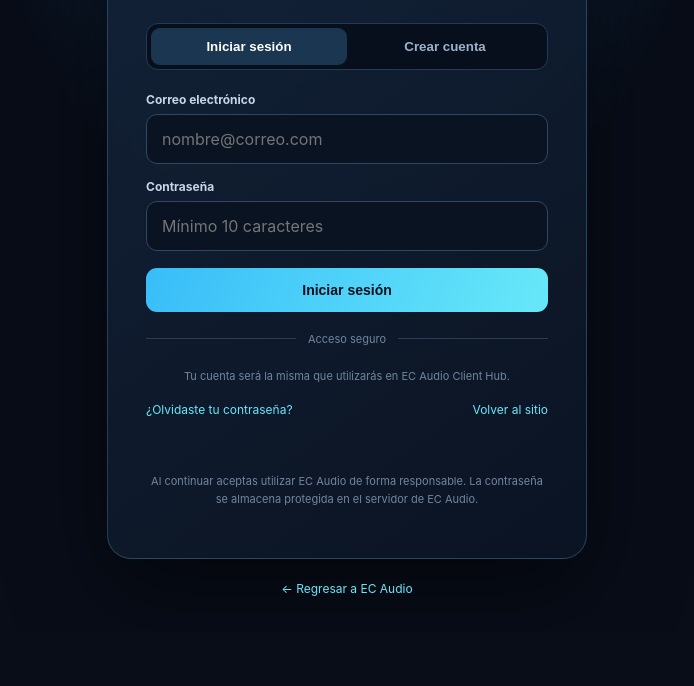
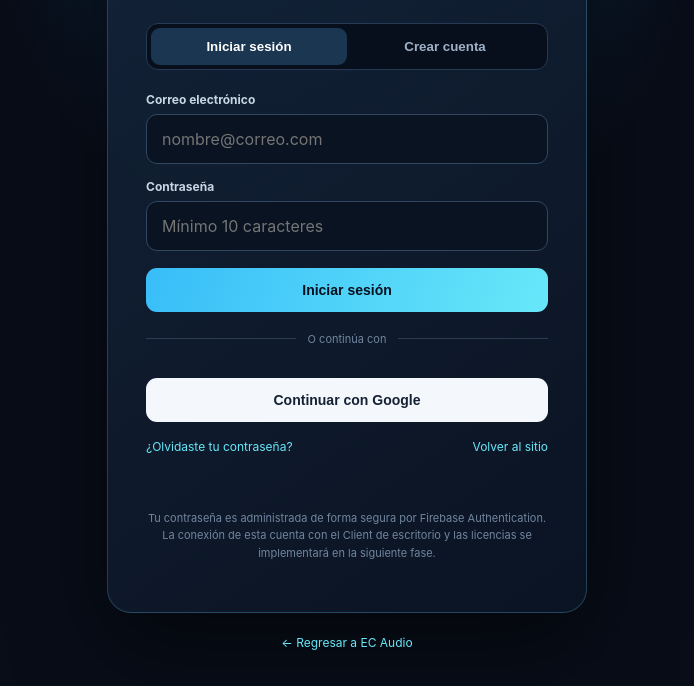
Before and after one commit to LocutorCM/EC-Audio-Hub, a plain HTML site: page docs/account.html in a window 1280 px wide. Shown: the part 252-938 px from the top of the page, without its empty margins (293-987 px from the left). Before the commit the page ends 884 px from the top, so only its background shows below. Drawn offline with Linux system fonts and the light colour scheme; no server answers.

Commit message:
Update EC Audio account page for Firebase auth

```diff
--- a/docs/account.html
+++ b/docs/account.html
@@ -11,8 +11,8 @@ a{color:var(--cyan);text-decoration:none}.shell{width:min(100%,480px)}.brand{dis
 .eyebrow{text-align:center;color:var(--cyan);font-size:10px;font-weight:800;letter-spacing:.22em;text-transform:uppercase}h1{text-align:center;font-size:32px;letter-spacing:-.05em;margin:12px 0 8px}.sub{text-align:center;color:var(--muted);font-size:14px;line-height:1.6;margin:0 0 26px}
 .tabs{display:grid;grid-template-columns:1fr 1fr;padding:4px;border:1px solid var(--line);background:#080f1c;border-radius:12px;margin-bottom:22px}.tab{border:0;border-radius:9px;padding:11px;background:transparent;color:#9fb1c8;font-weight:700;cursor:pointer}.tab.active{background:#1b3650;color:white}
 label{display:block;color:#c7d5e6;font-size:12px;font-weight:700;margin:15px 0 7px}input{width:100%;padding:14px 15px;border-radius:11px;border:1px solid #314760;background:#091321;color:white;font:inherit;outline:none}input:focus{border-color:var(--cyan);box-shadow:0 0 0 3px #67e8f91c}
-.btn{width:100%;padding:14px;border:0;border-radius:11px;font-weight:800;font-size:14px;cursor:pointer;margin-top:17px}.primary{background:linear-gradient(110deg,#38bdf8,#67e8f9);color:#06111f}.google{background:#f4f7fb;color:#152235;margin-top:12px}.divider{display:flex;align-items:center;gap:12px;color:#71869f;font-size:11px;margin:20px 0}.divider:before,.divider:after{content:"";height:1px;background:#2b3d54;flex:1}
-.note{min-height:20px;margin:14px 0 0;color:#9eb3ca;font-size:12px;line-height:1.5;text-align:center}.note.error{color:#fda4af}.note.ok{color:#86efac}.links{display:flex;justify-content:space-between;gap:12px;font-size:12px;margin-top:17px}.back{text-align:center;margin-top:22px;color:#8da2bb;font-size:12px}.hidden{display:none!important}.account{text-align:center}.avatar{width:58px;height:58px;border-radius:50%;margin:0 auto 15px;background:#12334d;border:1px solid #67e8f966;display:grid;place-items:center;color:var(--cyan);font-size:22px;font-weight:800}.account p{color:var(--muted);font-size:14px;overflow-wrap:anywhere}.small{font-size:11px;color:#71869f;line-height:1.6;margin-top:22px;text-align:center}
+.btn{width:100%;padding:14px;border:0;border-radius:11px;font-weight:800;font-size:14px;cursor:pointer;margin-top:17px}.btn:disabled,.tab:disabled{opacity:.6;cursor:wait}.primary{background:linear-gradient(110deg,#38bdf8,#67e8f9);color:#06111f}.google{background:#f4f7fb;color:#152235;margin-top:12px}.divider{display:flex;align-items:center;gap:12px;color:#71869f;font-size:11px;margin:20px 0}.divider:before,.divider:after{content:"";height:1px;background:#2b3d54;flex:1}
+.note{min-height:20px;margin:14px 0 0;color:#9eb3ca;font-size:12px;line-height:1.5;text-align:center}.note.error{color:#fda4af}.note.ok{color:#86efac}.links{display:flex;justify-content:space-between;gap:12px;font-size:12px;margin-top:17px}.back{text-align:center;margin-top:22px;color:#8da2bb;font-size:12px}.hidden{display:none!important}.account{text-align:center}.avatar{width:58px;height:58px;border-radius:50%;margin:0 auto 15px;background:#12334d;border:1px solid #67e8f966;display:grid;place-items:center;color:var(--cyan);font-size:22px;font-weight:800}.account p{color:var(--muted);font-size:14px;overflow-wrap:anywhere}.small{font-size:11px;color:#71869f;line-height:1.6;margin-top:22px;text-align:center}.status{margin:22px 0 0;padding:18px;border:1px solid #314760;border-radius:16px;background:#091321;text-align:center}
 </style></head>
 <body><main class="shell">
 <a class="brand" href="./"><span class="mark">EC</span><span>EC AUDIO</span></a>
@@ -25,12 +25,12 @@ label{display:block;color:#c7d5e6;font-size:12px;font-weight:700;margin:15px 0 7
 <label for="password">Contraseña</label><input id="password" type="password" autocomplete="current-password" minlength="10" maxlength="128" required placeholder="Mínimo 10 caracteres">
 <button class="btn primary" id="submitBtn" type="submit">Iniciar sesión</button>
 </form>
-<div class="divider">Acceso seguro</div><p class="small">Tu cuenta será la misma que utilizarás en EC Audio Client Hub.</p><button class="btn google hidden" id="googleBtn" type="button">Google</button>
+<div class="divider">O continúa con</div><button class="btn google" id="googleBtn" type="button">Continuar con Google</button>
 <div class="links"><a href="#" id="forgotBtn">¿Olvidaste tu contraseña?</a><a href="./">Volver al sitio</a></div>
 <p class="note" id="message" role="status" aria-live="polite"></p>
-<p class="small">Al continuar aceptas utilizar EC Audio de forma responsable. La contraseña se almacena protegida en el servidor de EC Audio.</p>
+<p class="small">Tu contraseña es administrada de forma segura por Firebase Authentication. La conexión de esta cuenta con el Client de escritorio y las licencias se implementará en la siguiente fase.</p>
 </section>
-<section class="panel account hidden" id="accountPanel"><div class="avatar" id="avatar">EC</div><div class="eyebrow">Sesión activa</div><h1>Bienvenido a EC Audio</h1><p id="userEmail"></p><p id="userName"></p><div style="margin:24px 0;padding:20px;border:1px solid #314760;border-radius:16px;background:#091321;text-align:left"><div class="eyebrow" style="text-align:left">Tu licencia</div><p id="subscriptionStatus" style="margin:10px 0;color:#dce8f7">Consultando estado…</p><button class="btn primary" id="activateTrialBtn" type="button">Activar prueba gratuita · $0 MXN</button><p class="small">Prueba gratuita de 1 minuto, sin tarjeta y sin cobro. Es una activación de demostración.</p></div><button class="btn primary" id="signoutBtn" type="button">Cerrar sesión</button><p class="back"><a href="./">Volver al sitio principal</a></p></section>
+<section class="panel account hidden" id="accountPanel"><div class="avatar" id="avatar">EC</div><div class="eyebrow">Sesión activa</div><h1>Bienvenido a EC Audio</h1><p id="userEmail"></p><p id="userName"></p><div class="status"><div class="eyebrow">Cuenta EC Audio</div><p>Tu identidad está autenticada con Firebase.</p><p class="small">La sincronización de licencias con EC Audio Client se habilitará en la siguiente fase.</p></div><button class="btn primary" id="signoutBtn" type="button">Cerrar sesión</button><p class="back"><a href="./">Volver al sitio principal</a></p></section>
 <p class="back"><a href="./">← Regresar a EC Audio</a></p>
 </main>
 <script type="module" src="./js/auth.js"></script>
```
